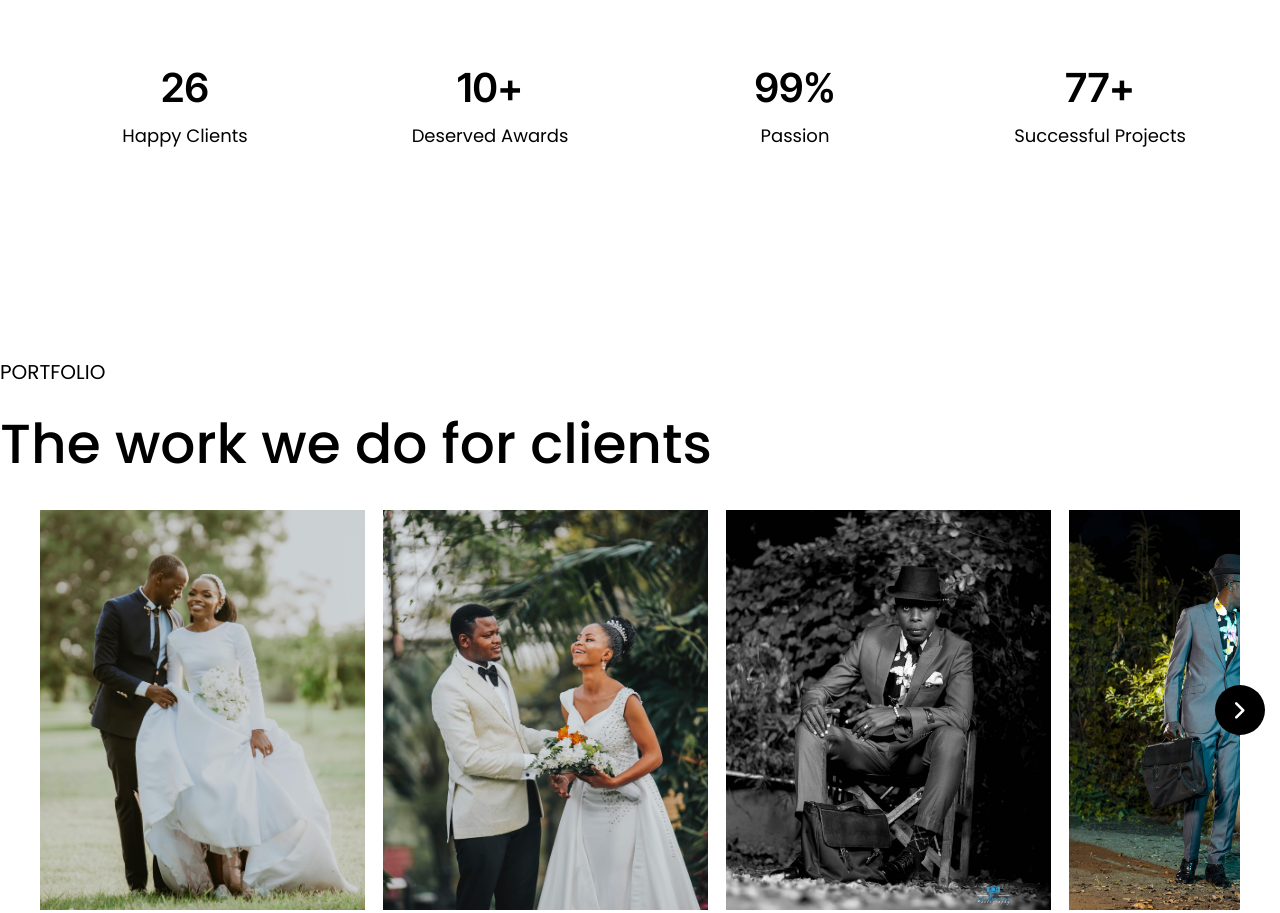
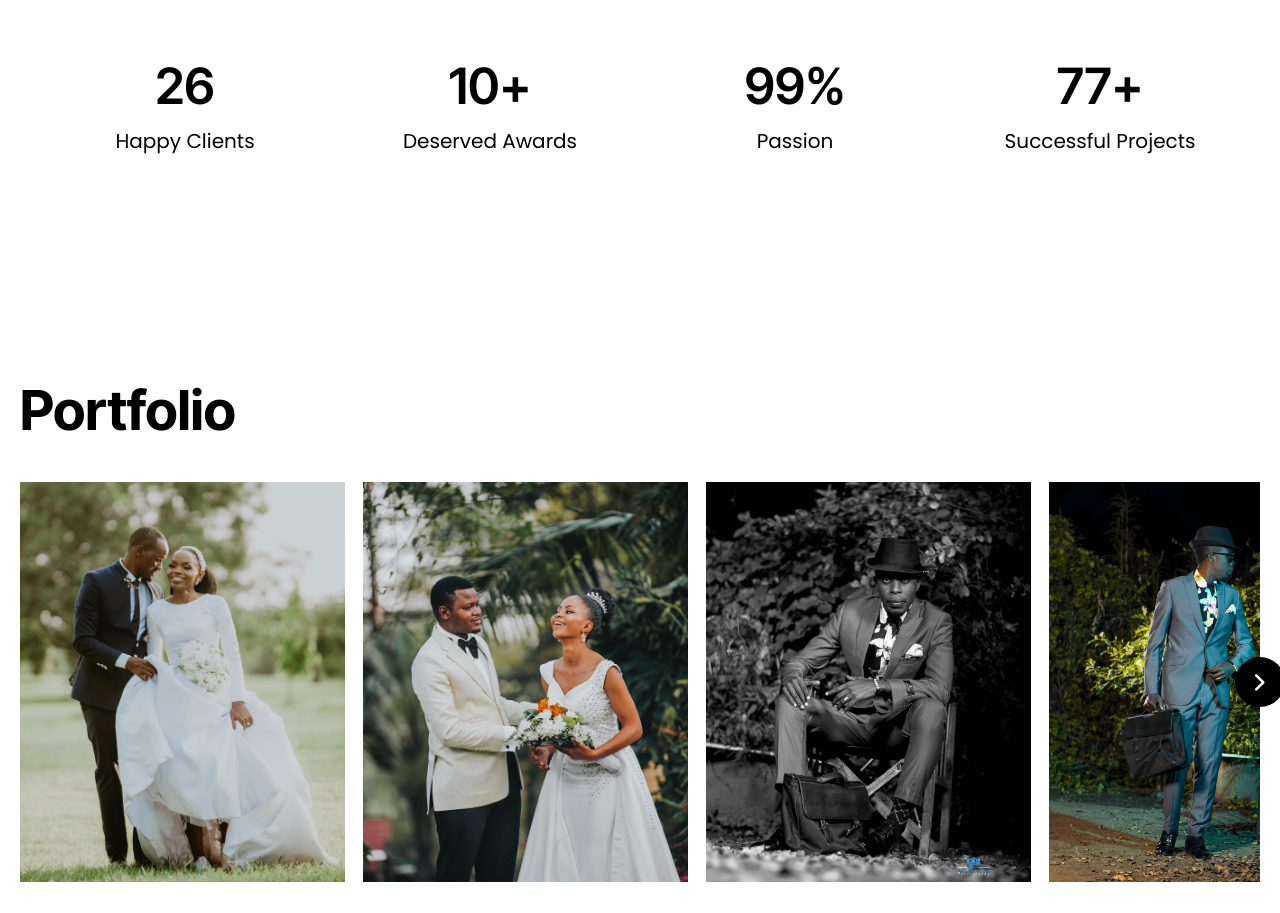
Before and after one commit to jovination/b-brand, a plain HTML site: page index.html in a window 1280 px wide. Shown: the part 2582-3495 px from the top of the page. Drawn offline with nearby package versions, Linux system fonts and the light colour scheme.

Commit message:
few updates

```diff
--- a/css/style.css
+++ b/css/style.css
@@ -276,7 +276,7 @@ li a{
 .about_p{
     font-family: 'Inter Tight', sans-serif;
     height: 80px;
-    font-size: 55px;
+    font-size: 50px;
     font-weight: 700;
     color: #000;
 }
@@ -371,39 +371,44 @@ li a{
 }
 .arch span{
     font-family: 'Inter Tight';
-    font-size: 40px;
+    font-size: 50px;
     font-weight: 600;
 }
 .arch p{
-    font-size: 18px;
+    font-size: 20px;
     text-align: center;
     margin-top: 10px;
 }
 .album_section{
+    max-width: 1300px;
     margin: 0 auto;
     width: 100%;
     display: flex;
     flex-direction: column;
+    padding: 20px;
+
 }
 .upper_album_section{
+    width: 1300px;
+    margin: auto auto;;
     display: flex;
     gap: 15px;
     flex-direction: column;
     color: #000;
 }
-.portfolio{
-    text-transform: uppercase;
-    font-size: 20px;
-}
+
 .p-portfolio{
+    font-family: 'Inter Tight', sans-serif;
+    height: 80px;
     font-size: 55px;
-    font-weight: 500;
+    font-weight: 700;
+    color: #000;
 
 }
 .container {
-    max-width: 1200px;
+    max-width: 1300px;
     margin: 0 auto;
-    width: 95%;
+    width: 100%;
 }
 
 .slider-wrapper {
--- a/index.html
+++ b/index.html
@@ -163,11 +163,9 @@
     </div>
     <div class="album_section">
         <div class="upper_album_section">
-            <span class="portfolio">
-                portfolio
-            </span>
+
             <p class="p-portfolio">
-                The work we do for clients
+                Portfolio
             </p>
         </div>
         x   <div class="container">
```
